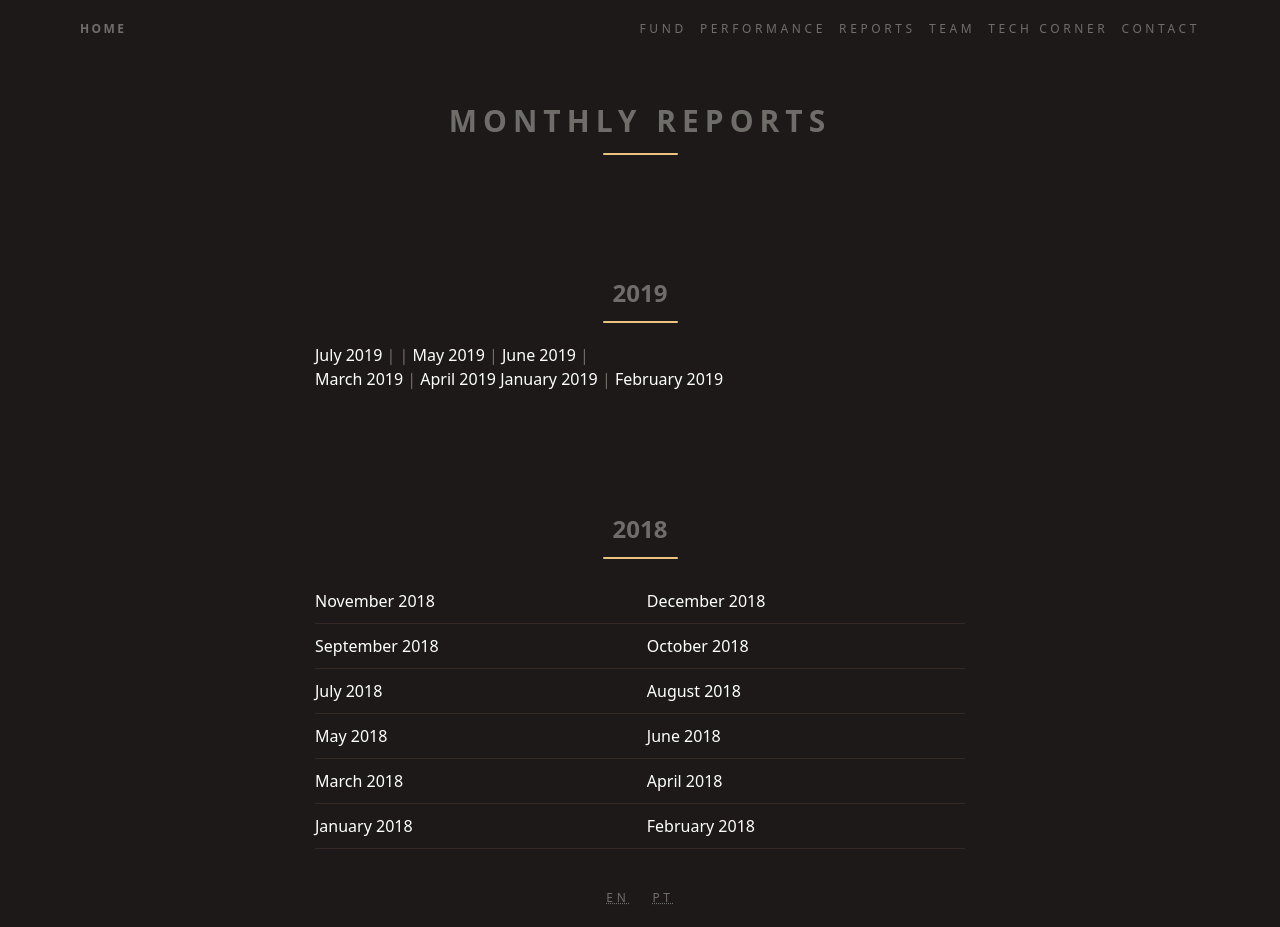
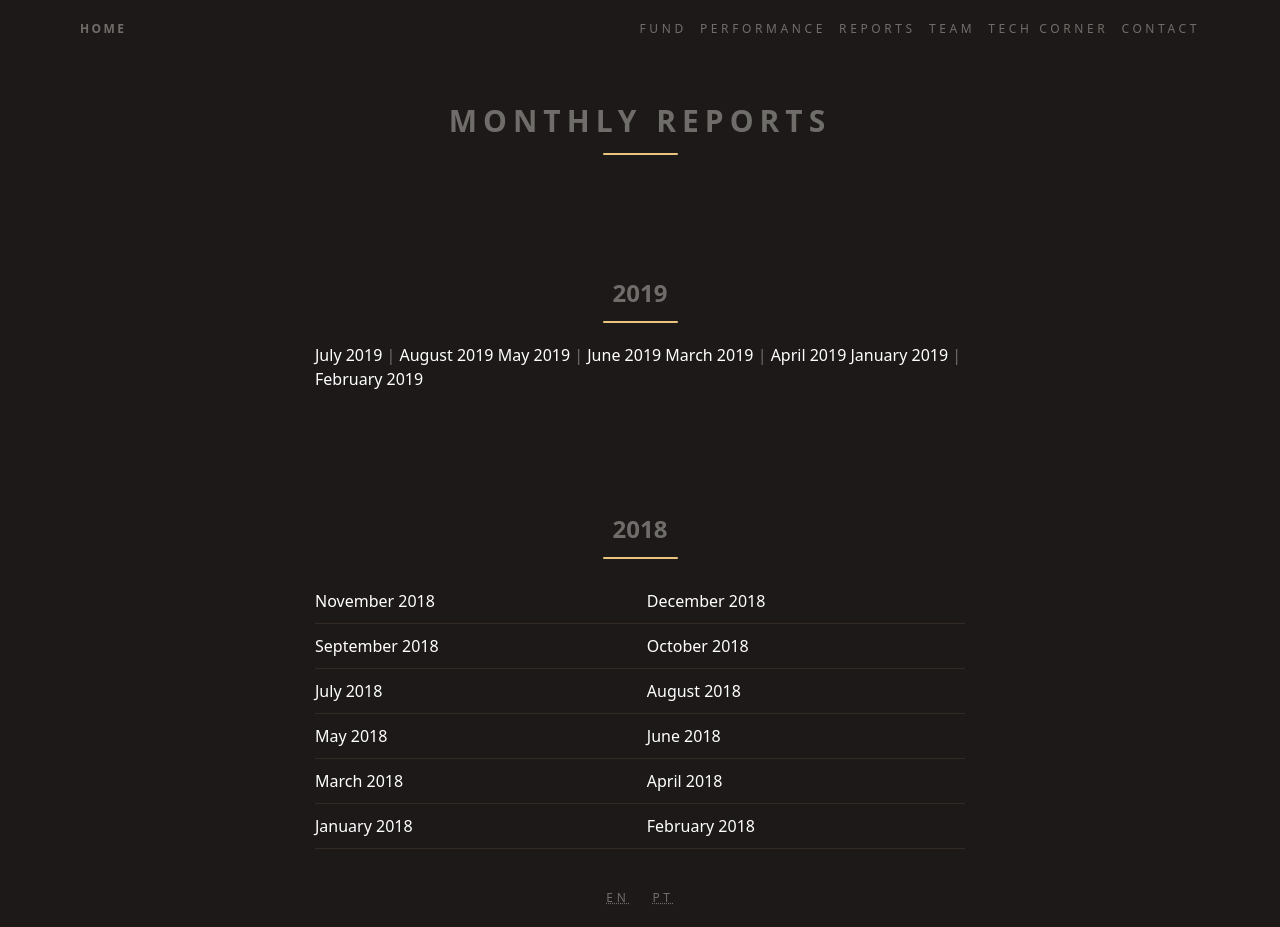
Before and after one commit to ateliedetemas/blpcrypto, a Jekyll site: the page built from _pages/en/reports.md, in a window 1280 px wide. Built offline with Jekyll 4.4.1, drawn with Linux system fonts in a browser that asks for light colours.

Commit message:
Update reports.md

```diff
--- a/_pages/en/reports.md
+++ b/_pages/en/reports.md
@@ -6,10 +6,11 @@ permalink: "/en/reports/"
 ---
 
 ## 2019
-[July 2019]({{ '/assets/documents/relatorios/2019/07.pdf' | absolute_url }}) |  |
-[May 2019]({{ '/assets/documents/relatorios/2019/05.pdf' | absolute_url }}) | [June 2019]({{ '/assets/documents/relatorios/2019/06.pdf' | absolute_url }}) |
-[March 2019]({{ '/assets/documents/relatorios/2019/03.pdf' | absolute_url }}) | [April 2019]({{ '/assets/documents/relatorios/2019/04.pdf' | absolute_url }})
-[January 2019]({{ "/assets/documents/relatorios/2019/01.pdf" | absolute_url }}) | [February 2019]({{ "/assets/documents/relatorios/2019/02.pdf" | absolute_url }})
+[July 2019]({{ '/assets/documents/relatorios/2019/07.pdf' | absolute_url }})  | [August 2019]({{ '/assets/documents/relatorios/2019/08.pdf' | absolute_url }})
+[May 2019]({{ '/assets/documents/relatorios/2019/05.pdf' | absolute_url }})  | [June 2019]({{ '/assets/documents/relatorios/2019/06.pdf' | absolute_url }})
+[March 2019]({{ '/assets/documents/relatorios/2019/03.pdf' | absolute_url }})  | [April 2019]({{ '/assets/documents/relatorios/2019/04.pdf' | absolute_url }})
+[January 2019]({{ '/assets/documents/relatorios/2019/01.pdf' | absolute_url }})  | [February 2019]({{ '/assets/documents/relatorios/2019/02.pdf' | absolute_url }})
+
 
 ## 2018
 
```
